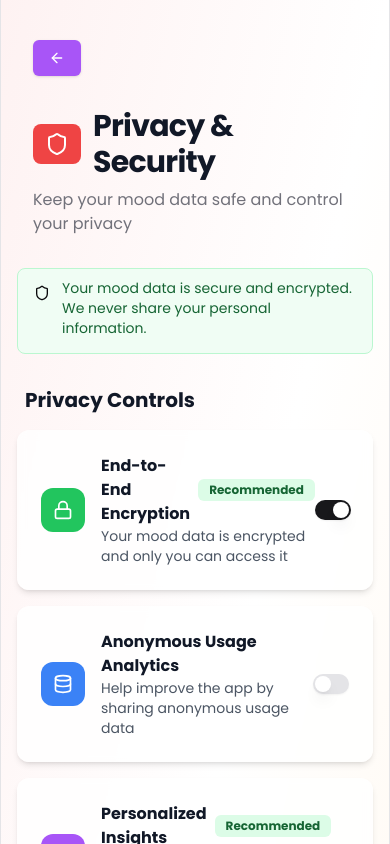
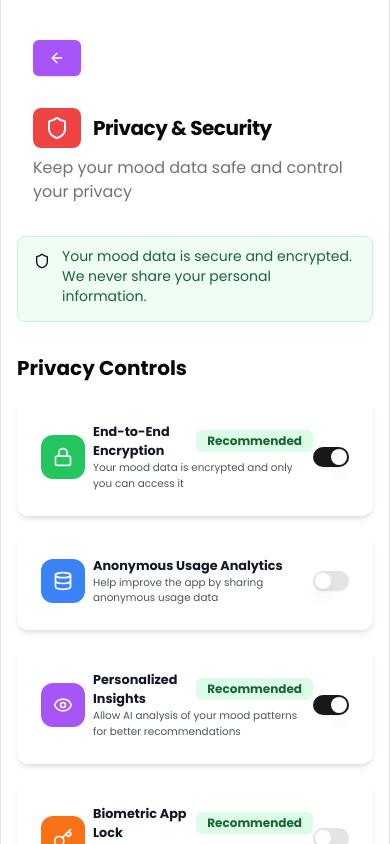
Before and after one commit to yuuuuu-z/mood-tracker, a Next.js app: page /sitting/privacy in a window 390 px wide. Shown: the top 844 px of the page. Built offline with nearby package versions, Linux system fonts and the light colour scheme.

Commit message:
fix on small screen layout

```diff
--- a/app/components/MoodCard.tsx
+++ b/app/components/MoodCard.tsx
@@ -53,7 +53,7 @@ const MoodCard = () => {
   };
 
   return (
-    <div className="flex justify-center">
+    <div className="flex justify-center items-center">
       <div className="flex flex-col justify-center items-center text-center w-[350px] rounded-3xl my-10 border shadow-md">
         <div className="w-full h-[150px] relative">
           <Image
--- a/app/sitting/notification/page.tsx
+++ b/app/sitting/notification/page.tsx
@@ -114,7 +114,7 @@ export default function NotificationPage() {
   }
 
   return (
-    <div className="bg-gradient-to-br from-blue-50 via-white to-purple-50 overflow-visible relative z-0">
+    <div className=" overflow-visible relative z-0">
       <div className="max-w-2xl mx-auto px-4 py-6">
         {/* Header */}
         <div className="mb-8">
@@ -124,7 +124,7 @@ export default function NotificationPage() {
               <div className="p-2 bg-blue-500 rounded-lg">
                 <Bell className="h-6 w-8 text-white" />
               </div>
-              <h1 className="text-3xl font-bold tracking-tight text-gray-900">
+              <h1 className="text-xl md:text-3xl font-bold tracking-tight">
                 Notifications
               </h1>
             </div>
@@ -163,7 +163,7 @@ export default function NotificationPage() {
 
         {/* Notification Settings */}
         <div className="space-y-4 mb-8">
-          <h2 className="text-xl font-semibold text-gray-900 px-2">
+          <h2 className="text-xl font-semibold  px-2">
             Notification Preferences
           </h2>
 
@@ -198,7 +198,7 @@ export default function NotificationPage() {
         </div>
 
         {/* Reminder Time Select */}
-        <Card className="border-0 shadow-lg bg-white/90 ">
+        <Card className="border-0 shadow-lg bg-white/90 dark:text-black ">
           <CardHeader>
             <CardTitle className="flex items-center gap-2">
               <Clock className="h-5 w-5" />
--- a/app/sitting/privacy/page.tsx
+++ b/app/sitting/privacy/page.tsx
@@ -1,35 +1,50 @@
-"use client"
+"use client";
 
-import { useEffect, useState } from "react"
-import BackBtn from "@/app/components/BackBtn"
-import { Shield, Lock, Eye, Download, Trash2, UserCheck, Database, Key } from "lucide-react"
-import { Button } from "@/components/ui/button"
-import { Card, CardContent, CardDescription, CardHeader, CardTitle } from "@/components/ui/card"
-import { Switch } from "@/components/ui/switch"
-import { Badge } from "@/components/ui/badge"
-import { Separator } from "@/components/ui/separator"
-import { Alert, AlertDescription } from "@/components/ui/alert"
+import { useEffect, useState } from "react";
+import BackBtn from "@/app/components/BackBtn";
+import {
+  Shield,
+  Lock,
+  Eye,
+  Download,
+  Trash2,
+  UserCheck,
+  Database,
+  Key,
+} from "lucide-react";
+import { Button } from "@/components/ui/button";
+import {
+  Card,
+  CardContent,
+  CardDescription,
+  CardHeader,
+  CardTitle,
+} from "@/components/ui/card";
+import { Switch } from "@/components/ui/switch";
+import { Badge } from "@/components/ui/badge";
+import { Separator } from "@/components/ui/separator";
+import { Alert, AlertDescription } from "@/components/ui/alert";
 
 export default function PrivacySecurityPage() {
-  const [mounted, setMounted] = useState(false)
+  const [mounted, setMounted] = useState(false);
   const [privacy, setPrivacy] = useState({
     dataEncryption: true,
     anonymousAnalytics: false,
     shareInsights: true,
     biometricLock: false,
     autoLogout: true,
-  })
+  });
 
   useEffect(() => {
-    setMounted(true)
-  }, [])
+    setMounted(true);
+  }, []);
 
   const togglePrivacy = (key: string) => {
     setPrivacy((prev) => ({
       ...prev,
       [key]: !prev[key as keyof typeof prev],
-    }))
-  }
+    }));
+  };
 
   const privacySettings = [
     {
@@ -53,7 +68,8 @@ export default function PrivacySecurityPage() {
     {
       id: "shareInsights",
       title: "Personalized Insights",
-      description: "Allow AI analysis of your mood patterns for better recommendations",
+      description:
+        "Allow AI analysis of your mood patterns for better recommendations",
       icon: <Eye className="h-5 w-5" />,
       color: "bg-purple-500",
       enabled: privacy.shareInsights,
@@ -62,7 +78,8 @@ export default function PrivacySecurityPage() {
     {
       id: "biometricLock",
       title: "Biometric App Lock",
-      description: "Use fingerprint or face recognition to secure your mood data",
+      description:
+        "Use fingerprint or face recognition to secure your mood data",
       icon: <Key className="h-5 w-5" />,
       color: "bg-orange-500",
       enabled: privacy.biometricLock,
@@ -77,7 +94,7 @@ export default function PrivacySecurityPage() {
       enabled: privacy.autoLogout,
       recommended: true,
     },
-  ]
+  ];
 
   if (!mounted) {
     return (
@@ -92,11 +109,11 @@ export default function PrivacySecurityPage() {
           </div>
         </div>
       </div>
-    )
+    );
   }
 
   return (
-    <div className="min-h-screen bg-gradient-to-br from-red-50 via-white to-orange-50">
+    <div className="min-h-screen ">
       <div className="max-w-2xl mx-auto px-4 py-6">
         {/* Header */}
         <div className="mb-8">
@@ -106,9 +123,13 @@ export default function PrivacySecurityPage() {
               <div className="p-2 bg-red-500 rounded-lg">
                 <Shield className="h-6 w-8 text-white" />
               </div>
-              <h1 className="text-3xl font-bold tracking-tight text-gray-900">Privacy & Security</h1>
+              <h1 className="text-xl md:text-3xl font-bold tracking-tight">
+                Privacy & Security
+              </h1>
             </div>
-            <p className="text-muted-foreground">Keep your mood data safe and control your privacy</p>
+            <p className="text-muted-foreground">
+              Keep your mood data safe and control your privacy
+            </p>
           </div>
         </div>
 
@@ -116,13 +137,14 @@ export default function PrivacySecurityPage() {
         <Alert className="mb-8 border-green-200 bg-green-50">
           <Shield className="h-4 w-4 text-green-600" />
           <AlertDescription className="text-green-800">
-            Your mood data is secure and encrypted. We never share your personal information.
+            Your mood data is secure and encrypted. We never share your personal
+            information.
           </AlertDescription>
         </Alert>
 
         {/* Privacy Settings */}
         <div className="space-y-4 mb-8">
-          <h2 className="text-xl font-semibold text-gray-900 px-2">Privacy Controls</h2>
+          <h2 className="text-xl font-semibold ">Privacy Controls</h2>
 
           {privacySettings.map((setting) => (
             <Card
@@ -131,23 +153,33 @@ export default function PrivacySecurityPage() {
             >
               <CardContent className="p-6">
                 <div className="flex items-center justify-between">
-                  <div className="flex items-center gap-4">
+                  <div className="flex items-center gap-2">
                     <div className={`p-3 rounded-xl ${setting.color}`}>
                       <div className="text-white">{setting.icon}</div>
                     </div>
                     <div>
                       <div className="flex items-center gap-2">
-                        <h3 className="font-semibold text-gray-900">{setting.title}</h3>
+                        <h3 className="font-semibold text-gray-900 text-[0.8rem] md:text-lg">
+                          {setting.title}
+                        </h3>
                         {setting.recommended && (
-                          <Badge variant="secondary" className="bg-green-100 text-green-800 text-xs">
+                          <Badge
+                            variant="secondary"
+                            className="bg-green-100 text-green-800 text-xs"
+                          >
                             Recommended
                           </Badge>
                         )}
                       </div>
-                      <p className="text-sm text-gray-600">{setting.description}</p>
+                      <p className="text-[0.65rem] text-gray-600 pr-2 md:text-[0.8rem] ">
+                        {setting.description}
+                      </p>
                     </div>
                   </div>
-                  <Switch checked={setting.enabled} onCheckedChange={() => togglePrivacy(setting.id)} />
+                  <Switch
+                    checked={setting.enabled}
+                    onCheckedChange={() => togglePrivacy(setting.id)}
+                  />
                 </div>
               </CardContent>
             </Card>
@@ -155,13 +187,15 @@ export default function PrivacySecurityPage() {
         </div>
 
         {/* Data Management */}
-        <Card className="border-0 shadow-lg bg-white/80 backdrop-blur-sm">
+        <Card className="border-0 shadow-lg bg-white/80 backdrop-blur-sm dark:text-black">
           <CardHeader>
             <CardTitle className="flex items-center gap-2">
-              <Database className="h-5 w-5" />
+              <Database className="h-5 w-5 " />
               Data Management
             </CardTitle>
-            <CardDescription>Control your mood tracking data and account</CardDescription>
+            <CardDescription className="dark:text-black">
+              Control your mood tracking data and account
+            </CardDescription>
           </CardHeader>
           <CardContent className="space-y-4">
             <div className="flex items-center justify-between p-4 border rounded-lg">
@@ -169,10 +203,12 @@ export default function PrivacySecurityPage() {
                 <Download className="h-5 w-5 text-blue-600" />
                 <div>
                   <h4 className="font-medium">Export Your Data</h4>
-                  <p className="text-sm text-muted-foreground">Download all your mood entries and insights</p>
+                  <p className="text-sm text-muted-foreground">
+                    Download all your mood entries and insights
+                  </p>
                 </div>
               </div>
-              <Button variant="outline" size="sm">
+              <Button className="dark:text-white" variant="outline" size="sm">
                 Export
               </Button>
             </div>
@@ -182,7 +218,9 @@ export default function PrivacySecurityPage() {
                 <Trash2 className="h-5 w-5 text-red-600" />
                 <div>
                   <h4 className="font-medium">Delete Account</h4>
-                  <p className="text-sm text-muted-foreground">Permanently remove your account and all data</p>
+                  <p className="text-sm text-muted-foreground">
+                    Permanently remove your account and all data
+                  </p>
                 </div>
               </div>
               <Button variant="destructive" size="sm">
@@ -193,11 +231,12 @@ export default function PrivacySecurityPage() {
             <Separator />
 
             <div className="text-center text-sm text-muted-foreground">
-              Your privacy is our priority. We follow strict data protection standards.
+              Your privacy is our priority. We follow strict data protection
+              standards.
             </div>
           </CardContent>
         </Card>
       </div>
     </div>
-  )
+  );
 }
```
Also changed, not shown: app/sitting/appearance/page.tsx (+10 -6 lines), app/sitting/language/page.tsx (+6 -6 lines).
